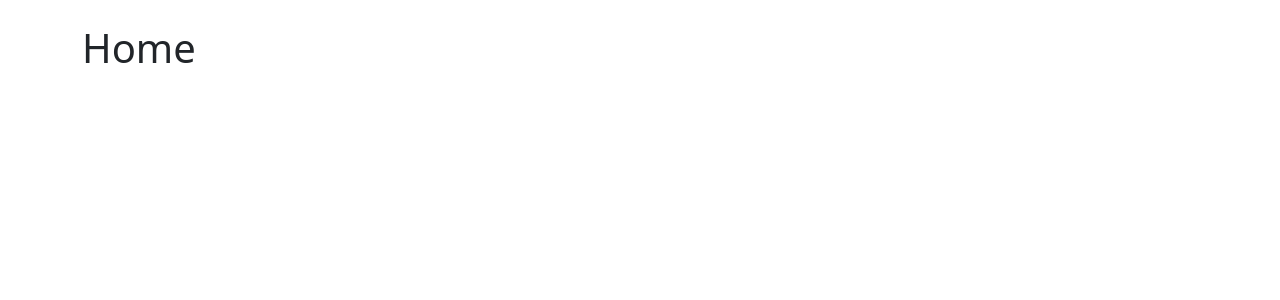
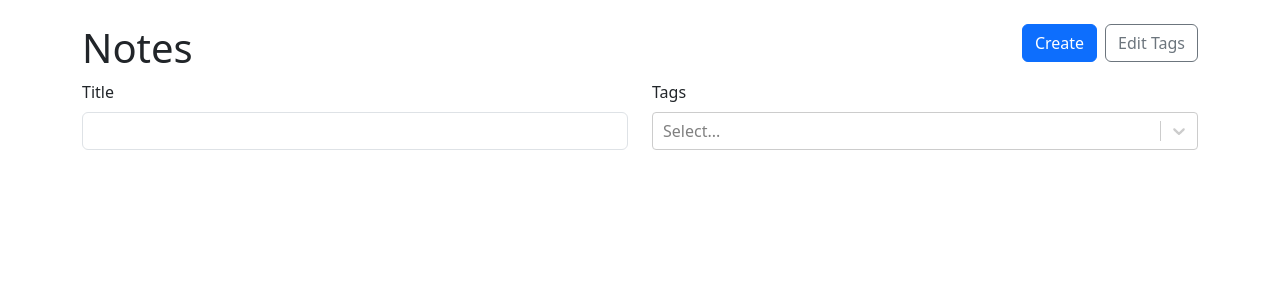
Before and after one commit to BrunoSoaresEngineering/notes-manager-app, a React (Vite) app: page / in a window 1280 px wide. Shown: the top 300 px of the page. Built offline with nearby package versions, Linux system fonts and the light colour scheme.

Commit message:
feat(list-notes): add note list page

```diff
--- a/src/App.tsx
+++ b/src/App.tsx
@@ -1,8 +1,10 @@
+import { useMemo } from 'react';
 import { Routes, Route, Navigate } from 'react-router-dom';
 import { Container } from 'react-bootstrap';
 import { v4 as uuidv4 } from 'uuid';
 
 import NewNote from './New-note';
+import NoteList from './Note-list';
 import { useLocalStorage } from './useLocalStorage';
 import { RawNote, NoteData } from './note';
 import { Tag } from './tag';
@@ -12,6 +14,11 @@ import 'bootstrap/dist/css/bootstrap.min.css';
 function App() {
   const [rawNotes, setRawNotes] = useLocalStorage<RawNote[]>('NOTES', []);
   const [tags, setTags] = useLocalStorage<Tag[]>('TAGS', []);
+
+  const notes = useMemo(() => rawNotes.map((rawNote) => ({
+    ...rawNote,
+    tags: tags.filter((tag) => rawNote.tagIds.includes(tag.id))
+  })), [rawNotes, tags]);
 
 
   function createNote({tags, ...data}: NoteData) {
@@ -27,7 +34,7 @@ function App() {
   return (
     <Container className='my-4'>
       <Routes>
-        <Route path='/' element={<h1>Home</h1>}/>
+        <Route path='/' element={<NoteList availableTags={tags} notes={notes}/>}/>
         <Route path='/new' element={
           <NewNote
             createNote={createNote}
--- /dev/null
+++ b/src/Note-list.tsx
@@ -0,0 +1,94 @@
+import { useMemo, useState } from 'react';
+import { Row, Col, Stack, Button, Form } from 'react-bootstrap';
+import { Link } from 'react-router-dom';
+import ReactSelect from 'react-select';
+
+import { Tag } from './tag';
+import { SimplifiedNote } from './note';
+import NoteCard from './components/note-card/Note-card';
+
+type NoteListProps = {
+  availableTags: Tag[],
+  notes: SimplifiedNote[]
+}
+
+const NoteList = ({
+  availableTags,
+  notes
+}: NoteListProps) => {
+  const [title, setTitle] = useState('');
+  const [selectedTags, setSelectedTags] = useState<Tag[]>([]);
+
+  const filteredNotes = useMemo(() => {
+    return notes.filter((note) => {
+      const titleIsMatching = (title === '' || note.title.toLowerCase().includes(title.toLowerCase()));
+      const tagsAreIncluded = selectedTags.every((selectedTag) => {
+        return note.tags.some((noteTag) => selectedTag.id === noteTag.id);
+      });
+      const tagsAreMatching = (tagsAreIncluded || selectedTags.length === 0);
+
+      return titleIsMatching && tagsAreMatching;
+    });
+  }, [title, selectedTags, notes]);
+
+  return (
+    <>
+      <Row>
+        <Col>
+          <h1>Notes</h1>
+        </Col>
+        <Col xs='auto'>
+          <Stack direction='horizontal' gap={2}>
+            <Link to={'/new'}>
+              <Button variant='primary'>Create</Button>
+            </Link>
+            <Button variant='outline-secondary'>Edit Tags</Button>
+          </Stack>
+        </Col>
+      </Row>
+      <Form>
+        <Row className='mb-4'>
+          <Col>
+            <Form.Group controlId='title'>
+              <Form.Label>Title</Form.Label>
+              <Form.Control
+                type='text'
+                value={title}
+                onChange={(ev) => setTitle(ev.target.value)}
+              />
+            </Form.Group>
+          </Col>
+          <Col>
+            <Form.Group controlId='tags'>
+              <Form.Label>Tags</Form.Label>
+              <ReactSelect
+                value={selectedTags.map((tag) => ({
+                  label: tag.label,
+                  value: tag.id
+                }))}
+                options={availableTags.map((tag) => ({
+                  label: tag.label,
+                  value: tag.id
+                }))
+                }
+                onChange={(newTags) => setSelectedTags(newTags.map(newTag => ({
+                  id: newTag.value,
+                  label: newTag.label
+                })))}
+                isMulti
+              />
+            </Form.Group>
+          </Col>
+        </Row>
+      </Form>
+      <Row xs={1} sm={2} lg={3} xl={4} className='g-3'>
+        {filteredNotes.map((filteredNote) => (
+          <Col key={filteredNote.id}>
+            <NoteCard title={filteredNote.title} tags={filteredNote.tags} id={filteredNote.id}/>
+          </Col>
+        ))}
+      </Row>
+    </>
+  )
+}
+export default NoteList;
--- a/src/note.ts
+++ b/src/note.ts
@@ -12,3 +12,9 @@ export type RawNote = {
   markdown: string,
   tagIds: string[]
 }
+
+export type SimplifiedNote = {
+  id: string,
+  title: string,
+  tags: Tag[]
+}
```
